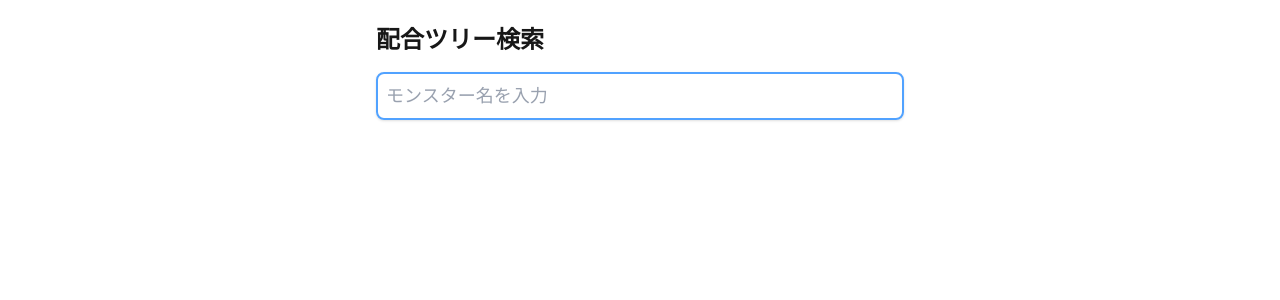
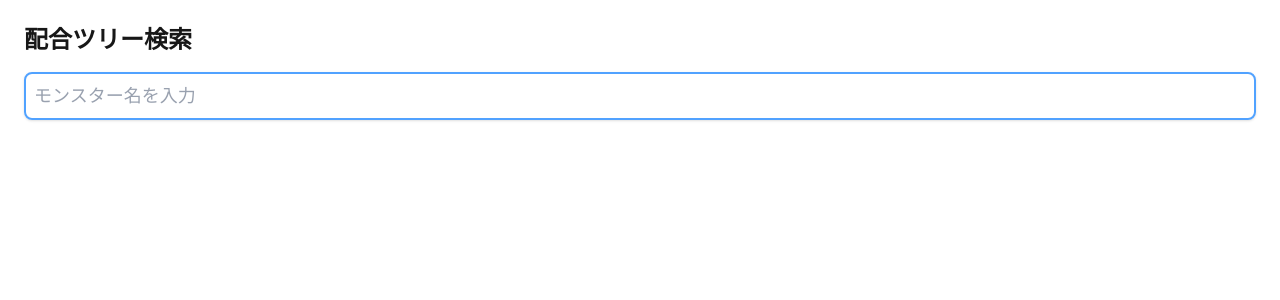
Before and after one commit to toki-developer/dqm2_sp, a Next.js app: page / in a window 1280 px wide. Shown: the top 300 px of the page. Built offline with nearby package versions, Linux system fonts and the light colour scheme.

Commit message:
fix: add whitespace-nowrap class to Tree component and adjust Home layout

```diff
--- a/src/app/page.tsx
+++ b/src/app/page.tsx
@@ -57,7 +57,7 @@ function Tree({
   }
 
   return (
-    <ul style={{ marginLeft: depth * 4 }}>
+    <ul style={{ marginLeft: depth * 4 }} className="whitespace-nowrap">
       {pattern.map((child, idx) => {
         const childPath = path ? `${path}/${child}:${idx}` : `${child}:${idx}`;
         const nextVisited = new Set(visited);
@@ -451,7 +451,7 @@ export default function Home() {
   };
 
   return (
-    <div className="max-w-xl mx-auto p-6">
+    <div className="mx-auto p-6">
       <h1 className="text-2xl font-bold mb-4">配合ツリー検索</h1>
       <input
         type="search"
```
